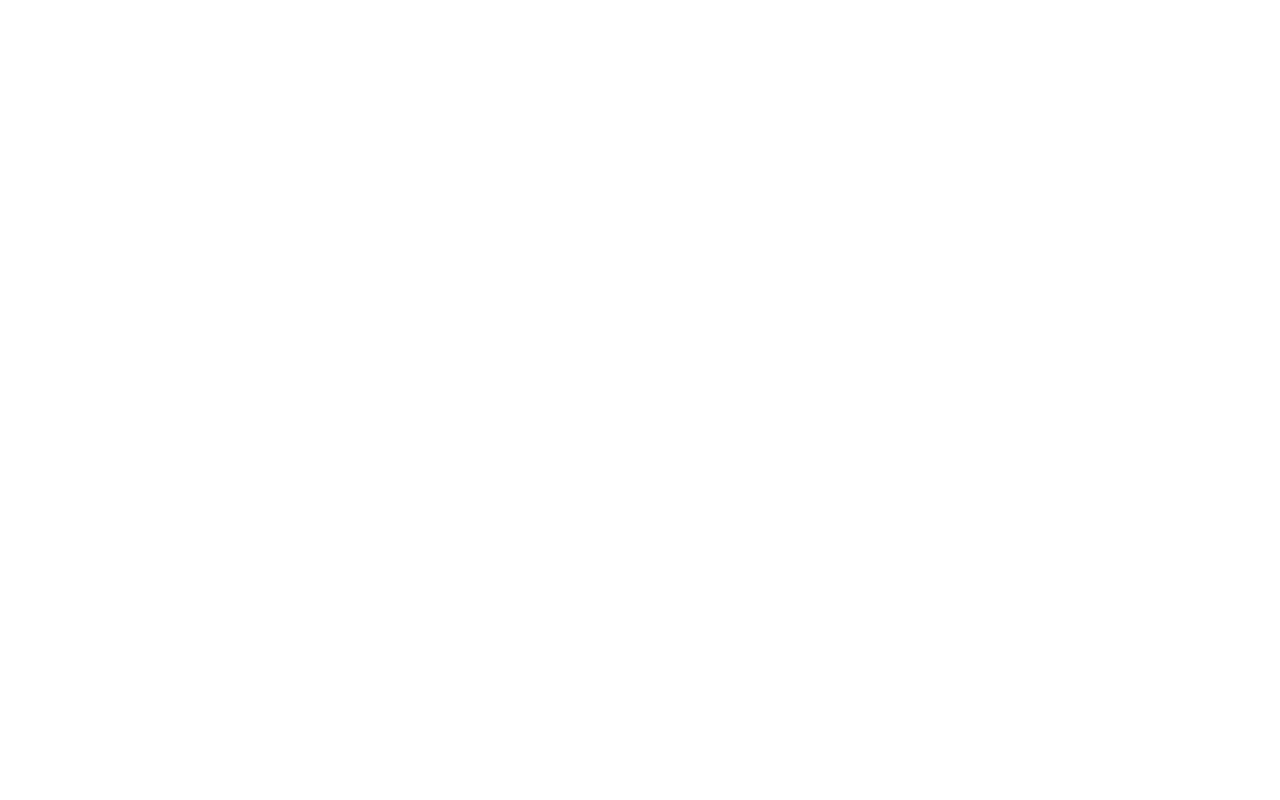
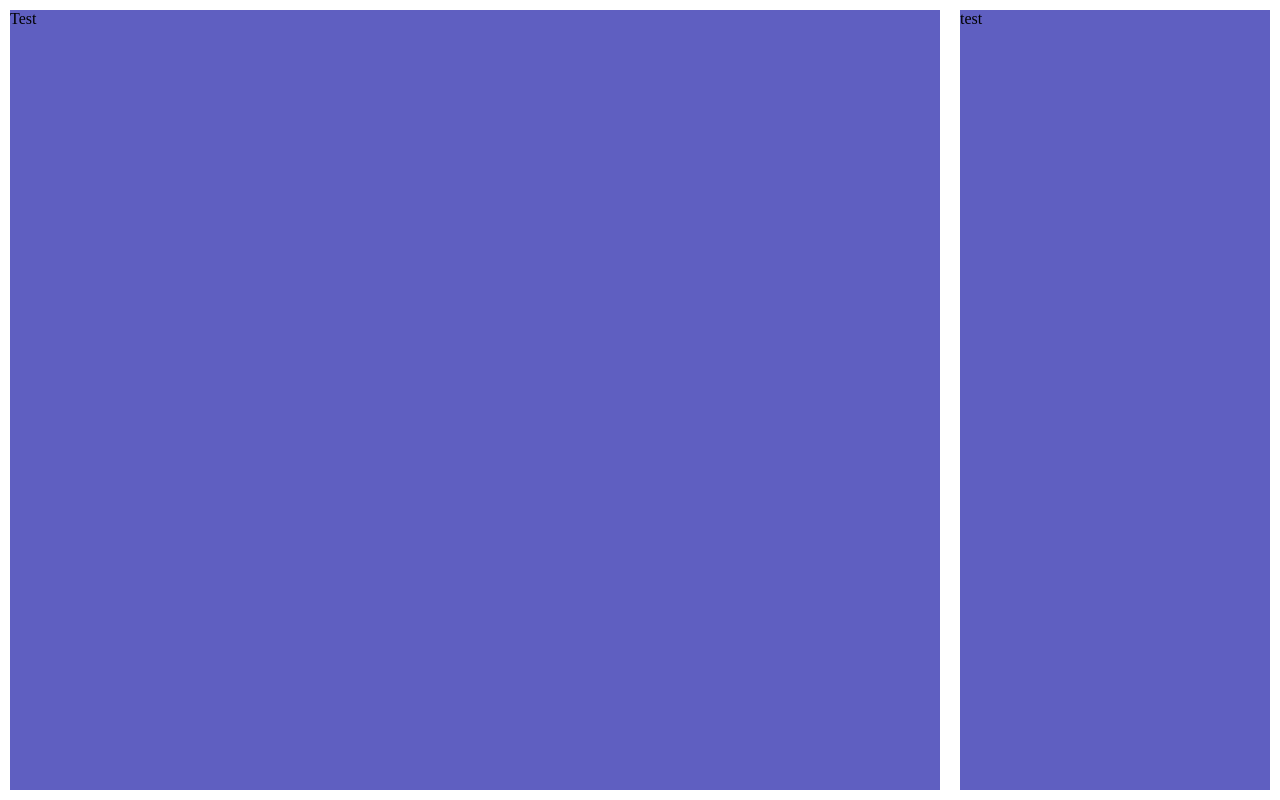
Before and after one commit to TylerMcKenna/Weather-App, a plain HTML site: page index.html in a window 1280 px wide. Drawn offline with Linux system fonts and the light colour scheme.

Commit message:
Add some styling

```diff
--- a/index.html
+++ b/index.html
@@ -4,9 +4,11 @@
     <meta charset="UTF-8">
     <meta name="viewport" content="width=device-width, initial-scale=1.0">
     <title>Weather</title>
+    <link rel="stylesheet" href="styles.css">
 </head>
 <body>
-    <p id="infoDisplay"></p>
+    <div id="mainSection">Test</div>
+    <div id="futureWeather">test</div>
 </body>
 <script src="scripts.js"></script>
 </html>
--- a/scripts.js
+++ b/scripts.js
@@ -1,24 +1,26 @@
 async function callAPI(location, date1, date2) {
     const url = `https://weather.visualcrossing.com/VisualCrossingWebServices/rest/services/timeline/${location}/${date1}/${date2}?unitGroup=us&include=days&elements=conditions,datetime,temp,windgust,windspeed,description,resolvedAddress&key=FNWD53K7LC58RZX68HC4QJCNV`;
-    try {
     const response = await fetch(url, {mode: "cors"});
 
-        if (!response.ok) {
-            throw new Error(`Response Status: ${response.status}`);
-        }
-
+    if (response.status !== 200) {
+        throw new Error(`Error Status: ${response.status}`);
+    } else {
         const json = await response.json();
         return json;
-    } catch (error) {
-        throw error;
     }
 }
 
 async function getWeather(location, date1 = "", date2 = "") {
+    try {
+        // default date1 to the current day otherwise the range would be the next 15 days
         if (date1 === "") {
             const today = new Date();
             date1 = `${today.getFullYear()}-${today.getMonth() + 1}-${today.getDate()}`;
         }
         const weather = await callAPI(location, date1, date2);
+        document.querySelector("#infoDisplay").textContent = "Query complete!";
         console.log(weather);
+    } catch (error) {
+        console.log(`Fetching weather with location "${location}", startDate "${date1}", and endDate "${date2}" failed: \n\t ${error.message}`);
     }
+}
--- a/styles.css
+++ b/styles.css
@@ -0,0 +1,35 @@
+*,
+*::before,
+*::after {
+    box-sizing: border-box;
+}
+
+/* This line is interesting- I set body to have 100% width,
+ * but by default this line is height: auto; so my body was
+ * not getting the height I wanted.
+ */
+html {
+    height: 100%;
+}
+
+body {
+    margin: 0px;
+    padding: 0px;
+    width: 100%;
+    height: 100%;
+    display: flex;
+    flex-direction: row;
+    align-items: stretch;
+}
+
+#mainSection {
+    margin: 10px;
+    background-color: rgb(95, 95, 193);
+    flex: 3;
+}
+
+#futureWeather {
+    margin: 10px;
+    background-color: rgb(95, 95, 193);
+    flex: 1;
+}
```
Lines whose indentation alone changed are shown as unchanged.
